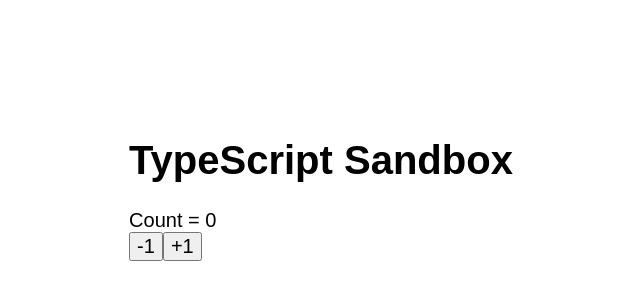
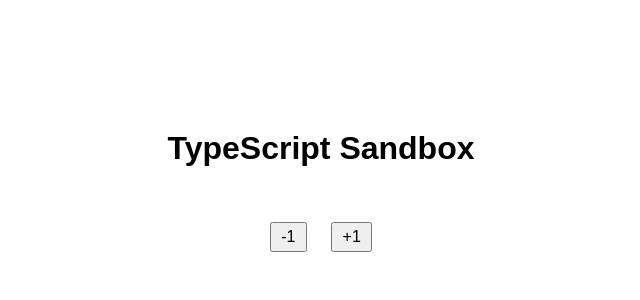
Before and after one commit to rizzok/vite-react-ts-sandbox, a React (Vite) app: page / in a window 1280 px wide. Shown: the part 214-514 px from the top of the page, without its empty margins (319-959 px from the left). Built offline with nearby package versions, Linux system fonts and the light colour scheme.

Commit message:
Add emotion/styled

```diff
--- a/package.json
+++ b/package.json
@@ -9,6 +9,9 @@
     "preview": "vite preview"
   },
   "dependencies": {
+    "@babel/core": ">=7.0.0 <8.0.0",
+    "@emotion/react": "^11.10.5",
+    "@emotion/styled": "^11.10.5",
     "react": "^18.2.0",
     "react-dom": "^18.2.0"
   },
--- a/src/App.tsx
+++ b/src/App.tsx
@@ -1,12 +1,11 @@
-import React from 'react'
 import Counter from './components/Counter/Counter'
 
 const App = () => {
   return (
-    <div>
+    <>
       <h1>TypeScript Sandbox</h1>
       <Counter />
-    </div>
+    </>
   )
 }
 
--- a/src/components/Button/Button.tsx
+++ b/src/components/Button/Button.tsx
@@ -1,5 +1,22 @@
-const Button = ({ handleClick, children }) => {
-  return <button onClick={handleClick}>{children}</button>
+import styled from '@emotion/styled'
+
+const StyledButton = styled.button`
+  font-size: 1rem;
+  padding: 0.25rem 0.6rem;
+  margin: 0.75rem;
+
+  &:hover {
+    cursor: pointer;
+  }
+`
+
+interface Props {
+  handleClick: React.MouseEventHandler<HTMLButtonElement>
+  children: string
+}
+
+const Button: React.FC<Props> = ({ handleClick, children }) => {
+  return <StyledButton onClick={handleClick}>{children}</StyledButton>
 }
 
 export default Button
--- a/src/components/Counter/Counter.tsx
+++ b/src/components/Counter/Counter.tsx
@@ -1,7 +1,15 @@
+import styled from '@emotion/styled'
 import React, { useState } from 'react'
 import Button from '../Button/Button'
 
-const Counter = () => {
+const StyledDiv = styled.div`
+  display: flex;
+  flex-direction: column;
+  align-items: center;
+  justify-content: center;
+`
+
+const Counter: React.FC = () => {
   const [count, setCount] = useState<number>(0)
 
   const decrement = () => {
@@ -12,14 +20,20 @@ const Counter = () => {
     setCount((count) => count + 1)
   }
 
+  const StyledCountText = styled.p`
+    font-size: 1.2rem;
+    transition: color 1s;
+    color: ${count > 0 ? 'green' : count === 0 ? 'white' : 'red'};
+  `
+
   return (
-    <div>
-      Count = {count}
+    <StyledDiv>
+      <StyledCountText>Count = {count}</StyledCountText>
       <div>
         <Button handleClick={decrement}>-1</Button>
         <Button handleClick={increment}>+1</Button>
       </div>
-    </div>
+    </StyledDiv>
   )
 }
 
--- a/src/index.css
+++ b/src/index.css
@@ -59,18 +59,11 @@ body,
 
 html {
   font-family: Arial, Helvetica, sans-serif;
-  font-size: 20px;
+  font-size: 16px;
 }
 
 #root {
-  display: flex;
-  align-items: center;
-  justify-content: center;
+  display: grid;
+  align-content: center;
+  justify-items: center;
 }
-
-button {
-  font-size: 1rem;
-}
-button:hover {
-  cursor: pointer;
-}
```
Also changed, not shown: 1 other file (tests, documents, lock files or other folders).
